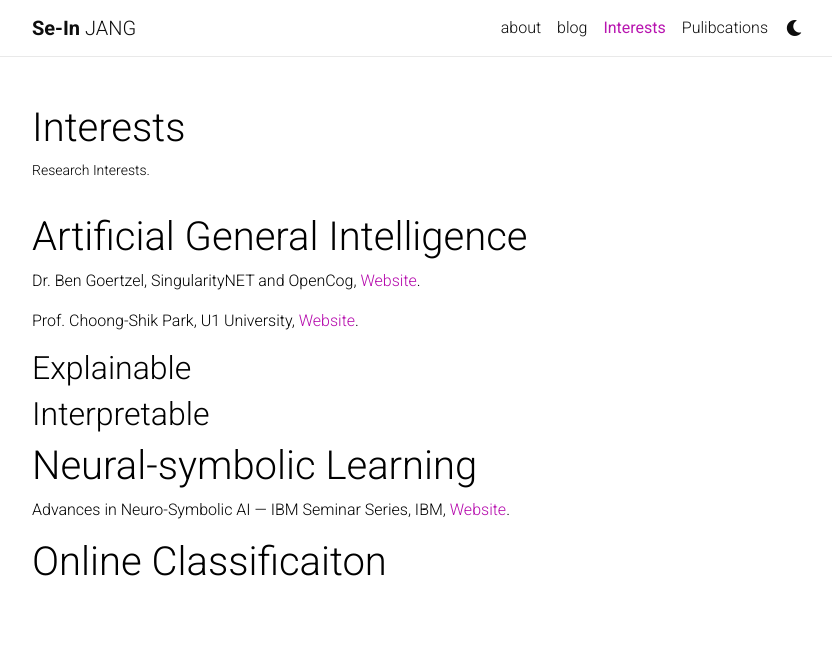
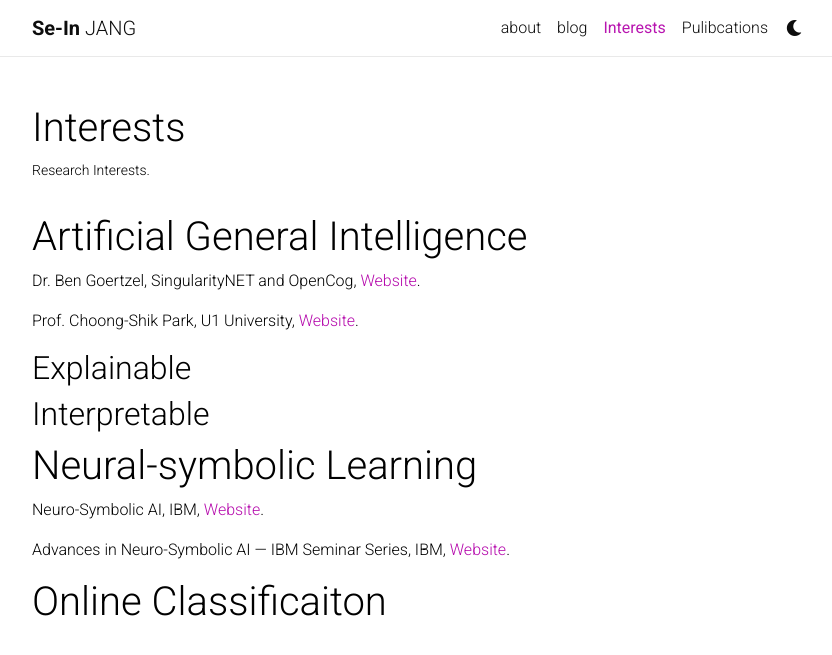
Before and after one commit to sijang/sijang.github.io, a Jekyll site: the page built from _pages/Interests.md, in a window 1280 px wide. Shown: the top 655 px of the page, without its empty margins (223-1055 px from the left). Built offline with Jekyll 4.4.1, drawn with Linux system fonts in a browser that asks for light colours; nearby versions of some CDN libraries; a style sheet for code colours, icons or effects is not loaded.

Commit message:
Update Interests.md

```diff
--- a/_pages/Interests.md
+++ b/_pages/Interests.md
@@ -16,6 +16,8 @@ nav: true
 ## Interpretable
 
 # Neural-symbolic Learning
-Advances in Neuro-Symbolic AI — IBM Seminar Series, IBM, [Website](https://researcher.watson.ibm.com/researcher/view_group.php?id=10510){:target="_blank"}.
+> Neuro-Symbolic AI, IBM, [Website](https://researcher.watson.ibm.com/researcher/view_group.php?id=10518){:target="_blank"}.
+
+> Advances in Neuro-Symbolic AI — IBM Seminar Series, IBM, [Website](https://researcher.watson.ibm.com/researcher/view_group.php?id=10510){:target="_blank"}.
 
 # Online Classificaiton
```
